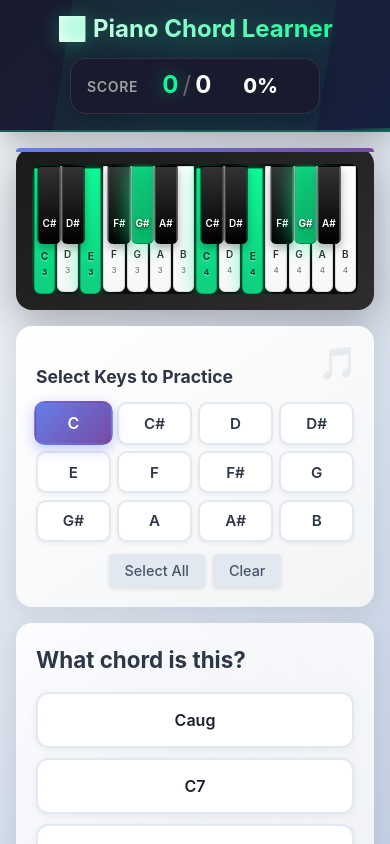
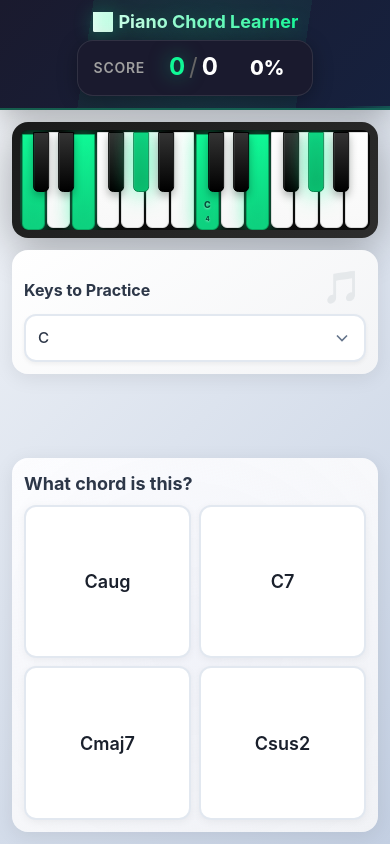
Before and after one commit to stonefruit/chord-learner, a React (Vite) app: page / in a window 390 px wide. Built offline with nearby package versions, Linux system fonts and the light colour scheme; the HTML template or start-up script is replaced by a standard one.

Commit message:
round 10

```diff
--- a/src/App.css
+++ b/src/App.css
@@ -99,7 +99,13 @@
   max-height: 100%;
 }
 
-.left-panel, .right-panel {
+.left-panel {
+  display: flex;
+  flex-direction: column;
+  height: 100%;
+}
+
+.right-panel {
   display: flex;
   flex-direction: column;
   height: 100%;
@@ -122,17 +128,85 @@
     grid-template-columns: 1fr;
     gap: 1rem;
   }
+
+  .left-panel, .right-panel {
+    height: auto;
+    min-height: 200px;
+  }
 }
 
-@media (max-width: 600px) {
+@media (max-width: 768px) {
   .app-header {
-    flex-direction: column;
-    gap: 1rem;
     padding: 1rem;
+  }
+
+  .app-header h1 {
+    font-size: 1.25rem;
   }
 
   .app-main {
     padding: 1rem;
-    gap: 1rem;
+    gap: 0.75rem;
+  }
+
+  .piano-section {
+    order: 1;
+  }
+
+  .controls-section {
+    order: 2;
+    display: flex !important;
+    flex-direction: column !important;
+    grid-template-columns: none !important;
+    flex: 1;
+    gap: 0.5rem !important;
+  }
+
+  .left-panel {
+    order: 1;
+    height: auto !important;
+    flex-shrink: 0;
+  }
+
+  .right-panel {
+    order: 2;
+    flex: 1;
+    min-height: 0 !important;
+    height: auto !important;
   }
 }
+
+@media (max-width: 480px) {
+  .app-header {
+    flex-direction: column;
+    gap: 0.5rem;
+    padding: 0.75rem;
+  }
+
+  .app-header h1 {
+    font-size: 1.125rem;
+  }
+
+  .app-main {
+    padding: 0.75rem;
+    gap: 0.75rem;
+  }
+
+  .score-container {
+    padding: 0.75rem 1rem;
+    min-width: auto;
+    width: 100%;
+  }
+
+  .score-display {
+    gap: 0.75rem;
+  }
+
+  .score-text {
+    font-size: 1.25rem;
+  }
+
+  .score-percentage {
+    font-size: 1rem;
+  }
+}
--- a/src/components/ChordQuiz.css
+++ b/src/components/ChordQuiz.css
@@ -34,7 +34,7 @@
 
 .chord-quiz h2 {
   font-size: 1.4rem;
-  margin: 0 0 1rem 0;
+  margin: 0 0 1.5rem 0;
   color: #2d3748;
   position: relative;
   z-index: 1;
@@ -43,15 +43,16 @@
 .options {
   display: grid;
   grid-template-columns: repeat(2, 1fr);
-  gap: 0.6rem;
+  gap: 0.75rem;
   margin: 0;
   position: relative;
   z-index: 1;
+  flex: 1;
 }
 
 .option-button {
-  padding: 1rem;
-  font-size: 1rem;
+  padding: 1.5rem 1rem;
+  font-size: 1.125rem;
   font-weight: 600;
   border: 2px solid #e2e8f0;
   border-radius: 12px;
@@ -62,6 +63,10 @@
   box-shadow: 0 2px 8px rgba(0, 0, 0, 0.05);
   position: relative;
   overflow: hidden;
+  min-height: 60px;
+  display: flex;
+  align-items: center;
+  justify-content: center;
 }
 
 .option-button::before {
@@ -271,8 +276,45 @@
   transform: translateX(3px);
 }
 
-@media (max-width: 600px) {
+@media (max-width: 768px) {
+  .chord-quiz {
+    padding: 0.75rem !important;
+  }
+
+  .chord-quiz h2 {
+    font-size: 1.125rem !important;
+    margin-bottom: 0.5rem !important;
+  }
+
+  .option-button {
+    padding: 1rem;
+    font-size: 1.125rem;
+    min-height: 50px;
+  }
+
   .options {
-    grid-template-columns: 1fr;
+    gap: 0.5rem;
   }
 }
+
+@media (max-width: 600px) {
+  .option-button {
+    padding: 1rem;
+    font-size: 1.125rem;
+    min-height: 50px;
+  }
+
+  .options {
+    grid-template-columns: repeat(2, 1fr);
+    gap: 0.5rem;
+  }
+
+  .chord-quiz {
+    padding: 0.75rem;
+  }
+
+  .chord-quiz h2 {
+    font-size: 1.125rem;
+    margin-bottom: 0.5rem;
+  }
+}
--- a/src/components/KeySelector.css
+++ b/src/components/KeySelector.css
@@ -29,70 +29,194 @@
 }
 
 .key-selector h3 {
-  margin-bottom: 0.75rem;
+  margin-bottom: 1rem;
   font-size: 1.1rem;
   color: #2d3748;
 }
 
-.key-buttons {
-  display: grid;
-  grid-template-columns: repeat(4, 1fr);
-  gap: 0.4rem;
-  margin-bottom: 0.75rem;
+.dropdown-container {
+  position: relative;
+  width: 100%;
 }
 
-.key-button {
-  padding: 0.6rem;
-  font-size: 0.95rem;
-  font-weight: 600;
+.dropdown-trigger {
+  width: 100%;
+  padding: 1rem;
+  background: white;
   border: 2px solid #e2e8f0;
-  border-radius: 10px;
-  background: white;
-  color: #2d3748;
+  border-radius: 12px;
   cursor: pointer;
   transition: all 0.2s ease;
+  display: flex;
+  align-items: center;
+  justify-content: space-between;
+  font-size: 1rem;
+  color: #2d3748;
   box-shadow: 0 2px 4px rgba(0, 0, 0, 0.05);
 }
 
-.key-button:hover {
-  background: #f7fafc;
+.dropdown-trigger:hover {
   border-color: #cbd5e1;
-  transform: translateY(-2px) scale(1.05);
   box-shadow: 0 4px 8px rgba(0, 0, 0, 0.1);
 }
 
-.key-button.selected {
-  background: linear-gradient(135deg, #667eea 0%, #764ba2 100%);
-  color: white;
-  border-color: transparent;
-  transform: scale(1.05);
-  box-shadow: 0 4px 12px rgba(102, 126, 234, 0.4);
+.dropdown-trigger:focus {
+  outline: none;
+  border-color: #3b82f6;
+  box-shadow: 0 0 0 3px rgba(59, 130, 246, 0.1);
 }
 
-.select-actions {
+.dropdown-text {
+  font-weight: 500;
+}
+
+.dropdown-arrow {
+  transition: transform 0.2s ease;
+  color: #64748b;
+}
+
+.dropdown-arrow.open {
+  transform: rotate(180deg);
+}
+
+.dropdown-menu {
+  position: absolute;
+  top: 100%;
+  left: 0;
+  right: 0;
+  background: white;
+  border: 2px solid #e2e8f0;
+  border-radius: 12px;
+  box-shadow: 0 8px 24px rgba(0, 0, 0, 0.15);
+  z-index: 100;
+  margin-top: 0.5rem;
+  max-height: 300px;
+  overflow-y: auto;
+  animation: fadeIn 0.2s ease-out;
+}
+
+@keyframes fadeIn {
+  from {
+    opacity: 0;
+    transform: translateY(-10px);
+  }
+  to {
+    opacity: 1;
+    transform: translateY(0);
+  }
+}
+
+.dropdown-actions {
   display: flex;
   gap: 0.5rem;
-  justify-content: center;
+  padding: 0.75rem;
+  border-bottom: 1px solid #e2e8f0;
 }
 
 .action-button {
-  padding: 0.5rem 1rem;
-  font-size: 0.9rem;
-  background: #e2e8f0;
+  flex: 1;
+  padding: 0.5rem;
+  font-size: 0.875rem;
+  background: #f1f5f9;
   color: #475569;
   border: none;
-  border-radius: 4px;
+  border-radius: 6px;
   cursor: pointer;
   transition: all 0.2s ease;
+  font-weight: 500;
 }
 
 .action-button:hover {
-  background: #cbd5e1;
+  background: #e2e8f0;
   transform: translateY(-1px);
 }
 
-@media (max-width: 600px) {
-  .key-buttons {
-    grid-template-columns: repeat(4, 1fr);
+.dropdown-options {
+  padding: 0.5rem 0;
+}
+
+.dropdown-option {
+  display: flex;
+  align-items: center;
+  padding: 0.75rem 1rem;
+  cursor: pointer;
+  transition: background 0.2s ease;
+  user-select: none;
+}
+
+.dropdown-option:hover {
+  background: #f8fafc;
+}
+
+.dropdown-option input[type="checkbox"] {
+  position: absolute;
+  opacity: 0;
+  pointer-events: none;
+}
+
+.option-text {
+  flex: 1;
+  font-weight: 500;
+  color: #374151;
+}
+
+.checkmark {
+  color: #10b981;
+  font-weight: bold;
+  font-size: 1.125rem;
+  width: 20px;
+  text-align: center;
+}
+
+.dropdown-backdrop {
+  position: fixed;
+  top: 0;
+  left: 0;
+  right: 0;
+  bottom: 0;
+  z-index: 50;
+}
+
+/* Mobile optimizations */
+@media (max-width: 768px) {
+  .key-selector {
+    padding: 0.75rem !important;
+    height: auto !important;
+  }
+
+  .key-selector h3 {
+    margin-bottom: 0.75rem !important;
+    font-size: 1rem !important;
+  }
+
+  .dropdown-trigger {
+    padding: 0.875rem;
+    font-size: 0.95rem;
+  }
+
+  .dropdown-menu {
+    max-height: 250px;
+  }
+
+  .dropdown-option {
+    padding: 1rem;
+  }
+
+  .option-text {
+    font-size: 1rem;
   }
 }
+
+@media (max-width: 480px) {
+  .key-selector h3 {
+    font-size: 1rem;
+  }
+
+  .dropdown-trigger {
+    padding: 0.75rem;
+  }
+
+  .dropdown-menu {
+    max-height: 200px;
+  }
+}
--- a/src/components/KeySelector.jsx
+++ b/src/components/KeySelector.jsx
@@ -1,8 +1,10 @@
-import React from 'react'
+import React, { useState } from 'react'
 import { noteNames } from '../utils/chordData'
 import './KeySelector.css'
 
 const KeySelector = ({ selectedKeys, onChange }) => {
+  const [isOpen, setIsOpen] = useState(false)
+
   const toggleKey = (key) => {
     if (selectedKeys.includes(key)) {
       onChange(selectedKeys.filter(k => k !== key))
@@ -13,30 +15,82 @@ const KeySelector = ({ selectedKeys, onChange }) => {
 
   const selectAll = () => {
     onChange([...noteNames])
+    setIsOpen(false)
   }
 
   const selectNone = () => {
     onChange([])
+    setIsOpen(false)
+  }
+
+  const getDisplayText = () => {
+    if (selectedKeys.length === 0) return 'Select keys...'
+    if (selectedKeys.length === 1) return selectedKeys[0]
+    if (selectedKeys.length === noteNames.length) return 'All keys'
+    return `${selectedKeys.length} keys selected`
   }
 
   return (
     <div className="key-selector">
-      <h3>Select Keys to Practice</h3>
-      <div className="key-buttons">
-        {noteNames.map(note => (
-          <button
-            key={note}
-            className={`key-button ${selectedKeys.includes(note) ? 'selected' : ''}`}
-            onClick={() => toggleKey(note)}
+      <h3>Keys to Practice</h3>
+
+      <div className="dropdown-container">
+        <button
+          className="dropdown-trigger"
+          onClick={() => setIsOpen(!isOpen)}
+          aria-expanded={isOpen}
+        >
+          <span className="dropdown-text">{getDisplayText()}</span>
+          <svg
+            className={`dropdown-arrow ${isOpen ? 'open' : ''}`}
+            width="20"
+            height="20"
+            viewBox="0 0 24 24"
+            fill="none"
+            stroke="currentColor"
+            strokeWidth="2"
           >
-            {note}
-          </button>
-        ))}
+            <path d="M6 9l6 6 6-6"/>
+          </svg>
+        </button>
+
+        {isOpen && (
+          <div className="dropdown-menu">
+            <div className="dropdown-actions">
+              <button className="action-button" onClick={selectAll}>
+                Select All
+              </button>
+              <button className="action-button" onClick={selectNone}>
+                Clear
+              </button>
+            </div>
+
+            <div className="dropdown-options">
+              {noteNames.map(note => (
+                <label key={note} className="dropdown-option">
+                  <input
+                    type="checkbox"
+                    checked={selectedKeys.includes(note)}
+                    onChange={() => toggleKey(note)}
+                  />
+                  <span className="option-text">{note}</span>
+                  <span className="checkmark">
+                    {selectedKeys.includes(note) && '✓'}
+                  </span>
+                </label>
+              ))}
+            </div>
+          </div>
+        )}
       </div>
-      <div className="select-actions">
-        <button className="action-button" onClick={selectAll}>Select All</button>
-        <button className="action-button" onClick={selectNone}>Clear</button>
-      </div>
+
+      {/* Click outside to close */}
+      {isOpen && (
+        <div
+          className="dropdown-backdrop"
+          onClick={() => setIsOpen(false)}
+        />
+      )}
     </div>
   )
 }
--- a/src/components/PianoKeyboard.css
+++ b/src/components/PianoKeyboard.css
@@ -8,16 +8,6 @@
   position: relative;
 }
 
-.piano-keyboard::before {
-  content: '';
-  position: absolute;
-  top: 0;
-  left: 0;
-  right: 0;
-  height: 4px;
-  background: linear-gradient(90deg, #667eea 0%, #764ba2 100%);
-  border-radius: 16px 16px 0 0;
-}
 
 .piano-container {
   position: relative;
@@ -173,15 +163,15 @@
 
 @media (max-width: 800px) {
   .piano-keyboard {
-    padding: 1rem;
+    padding: 0.75rem;
   }
 
   .piano-container {
-    height: 150px;
+    height: 140px;
   }
 
   .note-label {
-    font-size: 12px;
+    font-size: 11px;
   }
 
   .black-key .note-label {
@@ -191,18 +181,74 @@
   .octave-label {
     font-size: 8px;
   }
+
+  .white-key {
+    padding-bottom: 10px;
+  }
+
+  .black-key {
+    padding-bottom: 8px;
+    width: 5.5%;
+  }
 }
 
 @media (max-width: 600px) {
+  .piano-keyboard {
+    padding: 0.5rem;
+  }
+
   .piano-container {
-    height: 130px;
+    height: 100px;
   }
 
   .note-label {
     font-size: 10px;
   }
 
+  .black-key .note-label {
+    font-size: 9px;
+  }
+
+  .octave-label {
+    font-size: 7px;
+  }
+
   .black-key {
-    width: 7%;
+    width: 5%;
+  }
+
+  .white-key {
+    padding-bottom: 8px;
+  }
+
+  .black-key {
+    padding-bottom: 6px;
   }
 }
+
+@media (max-width: 480px) {
+  .piano-container {
+    height: 100px;
+  }
+
+  .note-label {
+    font-size: 9px;
+  }
+
+  .black-key .note-label {
+    font-size: 8px;
+  }
+
+  .octave-label {
+    font-size: 6px;
+  }
+
+  .white-key {
+    padding-bottom: 6px;
+  }
+
+  .black-key {
+    padding-bottom: 4px;
+    width: 4.5%;
+  }
+}
--- a/src/components/PianoKeyboard.jsx
+++ b/src/components/PianoKeyboard.jsx
@@ -11,16 +11,16 @@ const PianoKeyboard = ({ highlightedNotes = [], showAnswer }) => {
   // Black keys with their positions (percentage from left)
   // Each white key is 1/14th of the width (7.14%), so positions are calculated accordingly
   const blackKeys = [
-    { note: 'C#3', position: 5.36 },   // Between C3 and D3
-    { note: 'D#3', position: 12.50 },  // Between D3 and E3
-    { note: 'F#3', position: 26.79 },  // Between F3 and G3
-    { note: 'G#3', position: 33.93 },  // Between G3 and A3
-    { note: 'A#3', position: 41.07 },  // Between A3 and B3
-    { note: 'C#4', position: 55.36 },  // Between C4 and D4
-    { note: 'D#4', position: 62.50 },  // Between D4 and E4
-    { note: 'F#4', position: 76.79 },  // Between F4 and G4
-    { note: 'G#4', position: 83.93 },  // Between G4 and A4
-    { note: 'A#4', position: 91.07 }   // Between A4 and B4
+    { note: 'C#3', position: 6.0 },   // Between C3 and D3
+    { note: 'D#3', position: 13.1 },  // Between D3 and E3
+    { note: 'F#3', position: 27.4 },  // Between F3 and G3
+    { note: 'G#3', position: 34.5 },  // Between G3 and A3
+    { note: 'A#3', position: 41.7 },  // Between A3 and B3
+    { note: 'C#4', position: 56.0 },  // Between C4 and D4
+    { note: 'D#4', position: 63.1 },  // Between D4 and E4
+    { note: 'F#4', position: 77.4 },  // Between F4 and G4
+    { note: 'G#4', position: 84.5 },  // Between G4 and A4
+    { note: 'A#4', position: 91.7 }   // Between A4 and B4
   ]
 
   const isNoteHighlighted = (note) => {
@@ -36,13 +36,18 @@ const PianoKeyboard = ({ highlightedNotes = [], showAnswer }) => {
         <div className="white-keys-layer">
           {whiteKeys.map((note, index) => {
             const noteName = note.slice(0, -1)
+            const showLabel = note === 'C4'
             return (
               <div
                 key={`white-${index}`}
                 className={`white-key ${isNoteHighlighted(note) ? 'highlighted' : ''} ${showAnswer ? 'show-answer' : ''}`}
               >
-                <span className="note-label">{noteName}</span>
-                <span className="octave-label">{note.slice(-1)}</span>
+                {showLabel && (
+                  <>
+                    <span className="note-label">{noteName}</span>
+                    <span className="octave-label">{note.slice(-1)}</span>
+                  </>
+                )}
               </div>
             )
           })}
@@ -51,14 +56,12 @@ const PianoKeyboard = ({ highlightedNotes = [], showAnswer }) => {
         {/* Black keys layer */}
         <div className="black-keys-layer">
           {blackKeys.map(({ note, position }) => {
-            const noteName = note.slice(0, -1)
             return (
               <div
                 key={`black-${note}`}
                 className={`black-key ${isNoteHighlighted(note) ? 'highlighted' : ''} ${showAnswer ? 'show-answer' : ''}`}
                 style={{ left: `${position}%` }}
               >
-                <span className="note-label">{noteName}</span>
               </div>
             )
           })}
```
